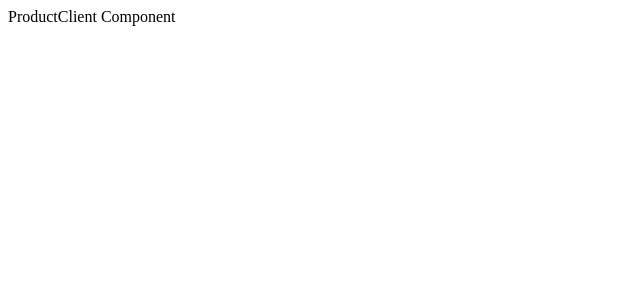
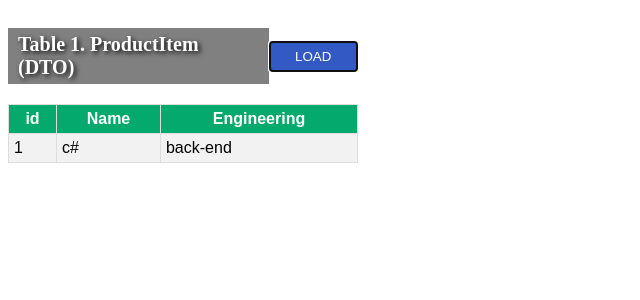
Before and after one commit to ITSTEP-Education/EducationService, a React (Vite) app in the folder reactapp_productitem/: page / in a window 1280 px wide. Shown: the top 300 px of the page, without its empty margins (0-640 px from the left). Built offline with nearby package versions, Linux system fonts and the light colour scheme.

Commit message:
3 was done FC TabProductItemDbo

```diff
--- a/reactapp_productitem/src/components/ProductClient/ProductClient.tsx
+++ b/reactapp_productitem/src/components/ProductClient/ProductClient.tsx
@@ -1,11 +1,20 @@
 import React, { FC } from 'react';
 import { ProductClientWrapper } from './ProductClient.styled';
+import { TitleWrapper, BtnWrapper } from '../styles/ProductItem.styled';
+import TabProductItemDbo from '../TabProductItemDbo/TabProductItemDbo';
+import { Display } from '../styles/General.styled';
 
 interface ProductClientProps {}
 
 const ProductClient: FC<ProductClientProps> = () => (
  <ProductClientWrapper>
-    ProductClient Component
+   <div style={{width: '350px'}}>
+      <Display _justify='none'>
+         <TitleWrapper>Table 1. ProductItem (DTO)</TitleWrapper>
+         <BtnWrapper>LOAD</BtnWrapper>
+      </Display>
+      <TabProductItemDbo/>
+   </div>
  </ProductClientWrapper>
 );
 
--- /dev/null
+++ b/reactapp_productitem/src/components/TabProductItemDbo/TabProductItemDbo.css
@@ -0,0 +1,21 @@
+#tab-dbo {
+    font-family: Arial, Helvetica, sans-serif;
+    border-collapse: collapse;
+    width: max-content;
+    width: inherit;
+  }
+
+#tab-dbo th {
+    text-align: center;
+    background-color: #04AA6D;
+    color: white;
+}
+
+#tab-dbo td, #tab-dbo th {
+    border: 1px solid #ddd;
+    padding: 5px;
+}
+
+#tab-dbo tr:nth-child(even){background-color: #f2f2f2;}
+
+#tab-dbo tr:hover {background-color: #ddd;}
--- /dev/null
+++ b/reactapp_productitem/src/components/TabProductItemDbo/TabProductItemDbo.styled.ts
@@ -0,0 +1,4 @@
+import styled from 'styled-components';
+
+export const TableWrapper = styled.table`
+`;
--- /dev/null
+++ b/reactapp_productitem/src/components/TabProductItemDbo/TabProductItemDbo.tsx
@@ -0,0 +1,29 @@
+import React, { FC } from 'react';
+import { TableWrapper } from './TabProductItemDbo.styled';
+import './TabProductItemDbo.css'
+
+interface TabProductItemDboProps {}
+
+const TabProductItemDbo: FC<TabProductItemDboProps> = () => {
+
+   const rowData: React.ReactElement =
+   <tr>
+      <td>1</td>
+      <td>c#</td>
+      <td>back-end</td>
+   </tr>
+
+
+   return (
+      <TableWrapper id='tab-dbo'>
+         <tr>
+           <th>id</th>
+           <th>Name</th>
+           <th>Engineering</th>
+         </tr>
+         {rowData}
+      </TableWrapper>
+     );
+}
+
+export default TabProductItemDbo;
--- /dev/null
+++ b/reactapp_productitem/src/components/styles/General.styled.ts
@@ -0,0 +1,24 @@
+import styled from 'styled-components';
+
+interface Photo {
+    _path?: string,
+}
+
+export const PhotoImg = styled.img<Photo>`
+    background-position: center;
+    background-repeat: no-repeat;
+    background-size: cover;
+`;
+
+interface DisplayContent {
+    _direction?: string;
+    _justify?: string;
+    _align?: string;
+}
+
+export const Display = styled.div<DisplayContent>`
+    display: flex;
+    flex-direction: ${props => props._direction || 'row'};
+    justify-content: ${props => props._justify || 'space-between' };
+    align-items: ${props => props._align || 'center'};
+`;
--- /dev/null
+++ b/reactapp_productitem/src/components/styles/ProductItem.styled.ts
@@ -0,0 +1,31 @@
+import styled from "styled-components";
+
+interface ITitleWrapper {
+    fontSize?: number,
+    fontColor?: string,
+    bgColor?: string,
+}
+
+export const TitleWrapper = styled.p<ITitleWrapper>`
+    font-size: ${props => props.fontSize? props.fontSize : 20}px;
+    color: ${props => props.fontColor? props.fontColor : 'white'};
+    background-color: ${props => props.bgColor? props.bgColor : 'grey'};
+    font-weight: 600;
+    text-shadow: 2px 2px 5px black;
+    padding: 5px 10px;
+`;
+
+export const BtnWrapper = styled.button.attrs({
+    type: "button",
+    name: "load",
+    autoFocus: true,
+})`
+    background-color: #335ac4;
+    color: white;
+    width: 90px;
+    text-align: center;
+    padding: 7px 0px;
+    box-sizing: border-box;
+    border: 1px solid #ddd;
+    cursor: pointer;
+`
```
